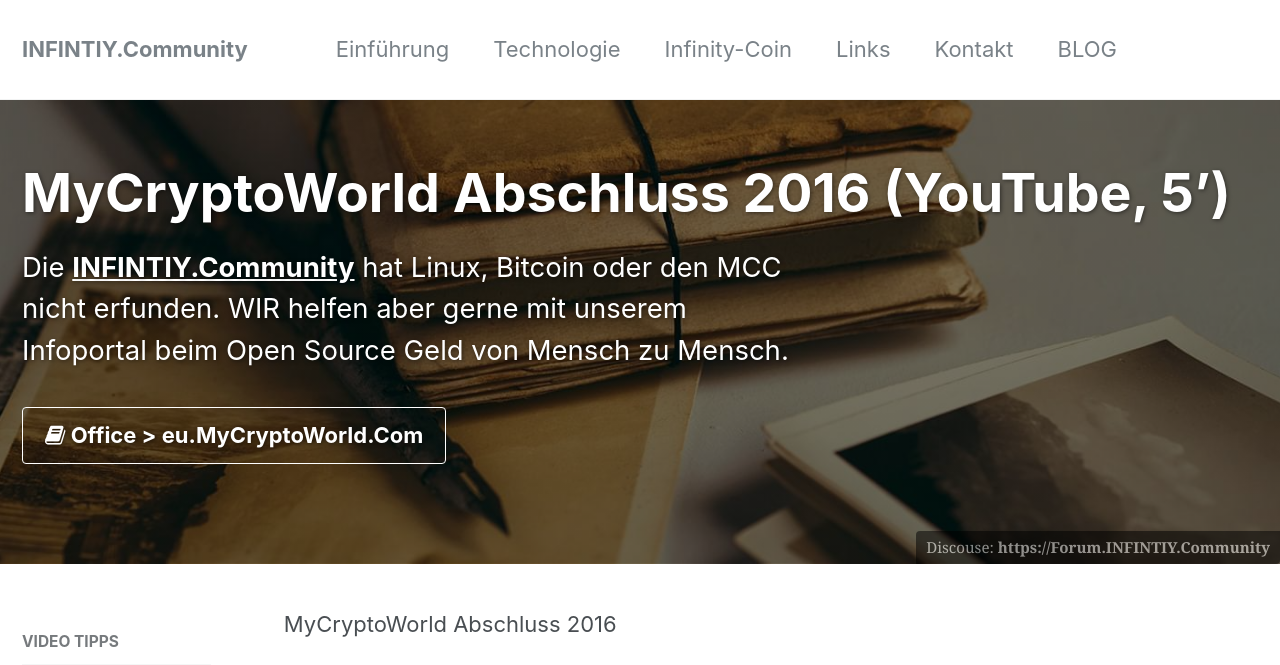
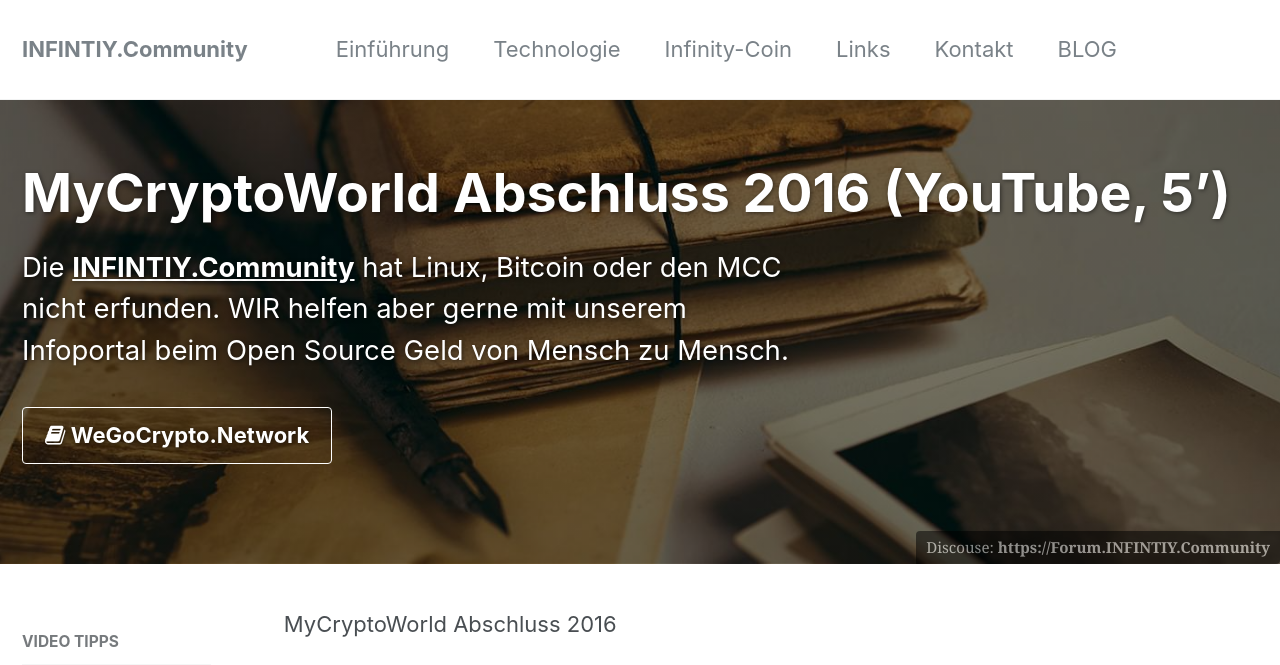
Before and after one commit to infinity-economics/WhitePaper, a Jekyll site: the page built from _posts/2017-01-10-MyCryptoWorld-Blockchain-youtube.md, in a window 1280 px wide and 900 px high, cut to the strip 0-665 px from the top of the window. Built offline with Jekyll 4.4.1, drawn with Linux system fonts in a browser that asks for light colours.

Commit message:
Update 2017-01-10-MyCryptoWorld-Blockchain-youtube.md

```diff
--- a/_posts/2017-01-10-MyCryptoWorld-Blockchain-youtube.md
+++ b/_posts/2017-01-10-MyCryptoWorld-Blockchain-youtube.md
@@ -7,8 +7,8 @@ header:
 # overlay_color: "#57be8b"   #overlay_color: "#5e616c"
   overlay_filter: 0.5 # same as adding an opacity of 0.5 to a black background
   caption: "Discouse: [**https://Forum.INFINTIY.Community**](https://Forum.INFINTIY.Community){:target='_blank'}"
-  cta_label: "<i class='fa fa-book'></i> Office > eu.MyCryptoWorld.Com"
-  cta_url: "https://eu.MyCryptoWorld.Com/"
+  cta_label: "<i class='fa fa-book'></i> WeGoCrypto.Network"
+  cta_url: "http://WeGoCrypto.network"
 modified:  2017-01-231T10:13:32-04:00
 author_profile: false
 sidebar:
```
